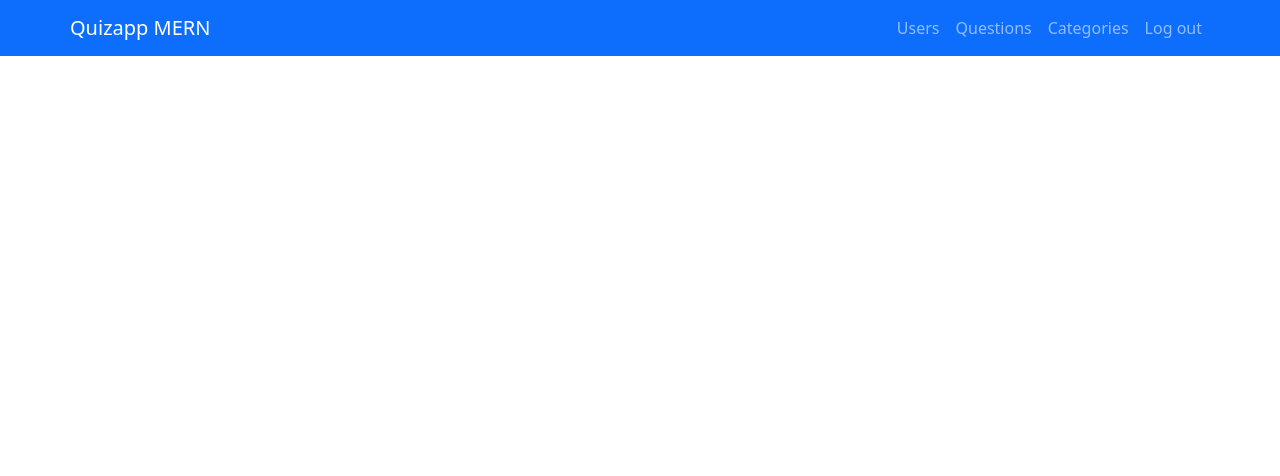
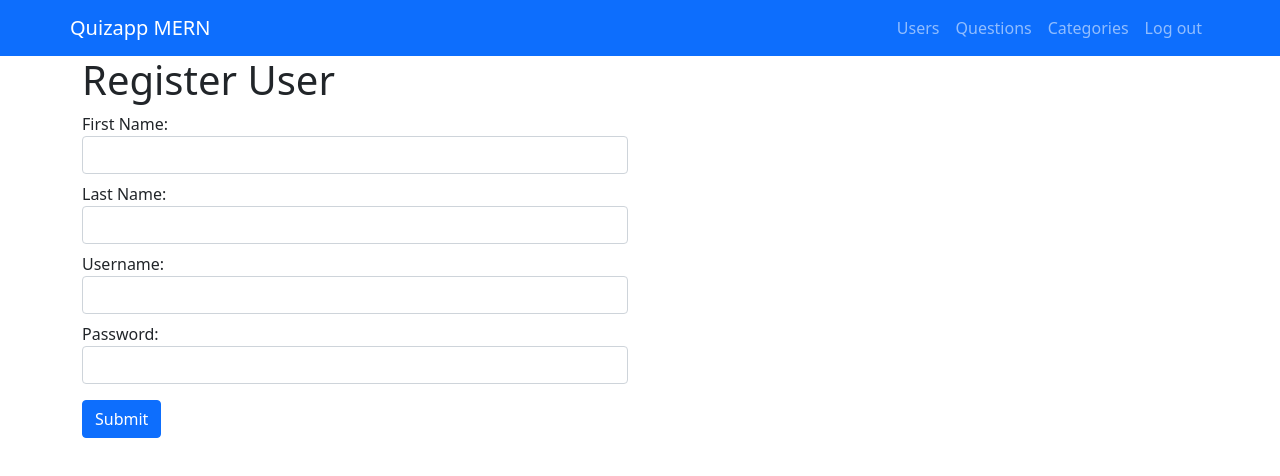
Before and after one commit to altinsallauka/quizapp-platform, a React (Create React App) app in the folder client/: page /register in a window 1280 px wide. Shown: the top 476 px of the page. Built offline with nearby package versions, Linux system fonts and the light colour scheme.

Commit message:
+ register user added

```diff
--- a/client/src/App.js
+++ b/client/src/App.js
@@ -13,6 +13,7 @@ import RolePage from "./components/role-page/RolePage";
 import DashboardComponent from "./components/dashboard/Dashboard";
 import NavBar from "./components/dashboard/nav-bar/NavBar";
 import UsersList from "./components/dashboard/users/UsersList";
+import RegisterUser from "./components/dashboard/register-user/RegisterUser";
 
 function App() {
   return (
@@ -28,6 +29,7 @@ function App() {
           <Route exact path="/home" component={DashboardComponent} />
           <Route exact path="/create-question" component={PostQuestion} />
           <Route exact path="/questions" component={QuestionsList} />
+          <Route exact path="/register" component={RegisterUser} />
           <Route exact path="/users" component={UsersList} />
           <Route exact path="/categories" component={CategoriesList} />
           <Route exact path="/create-category" component={PostCategory} />
--- a/client/src/components/dashboard/Dashboard.jsx
+++ b/client/src/components/dashboard/Dashboard.jsx
@@ -12,6 +12,7 @@ import PostQuestion from "./create-question/PostQuestion";
 import QuestionsList from "./questions/QuestionsList";
 import PostCategory from "./create-category/PostCategory";
 import UsersList from "./users/UsersList";
+import RegisterUser from "./register-user/RegisterUser";
 function DashboardComponent() {
   return (
     <Router>
@@ -25,6 +26,7 @@ function DashboardComponent() {
           <Route exact path="/login" component={LoginComponent} />
           {/* <Route exact path="/dashboard" component={DashboardComponent} /> */}
           <Route exact path="/create-question" component={PostQuestion} />
+          <Route exact path="/register" component={RegisterUser} />
           {/* <Route exact path="/questions" component={QuestionsList} /> */}
           <Route exact path="/categories" component={CategoriesList} />
           <Route exact path="/users" component={UsersList} />
--- /dev/null
+++ b/client/src/components/dashboard/register-user/RegisterUser.jsx
@@ -0,0 +1,88 @@
+import React from "react";
+import axios from "axios";
+import "./RegisterUser.scss";
+export default class RegisterUser extends React.Component {
+  constructor(props) {
+    super(props);
+    this.state = {
+      firstName: "",
+      lastName: "",
+      username: "",
+      password: "",
+    };
+
+    this.handleChange = this.handleChange.bind(this);
+    this.handleSubmit = this.handleSubmit.bind(this);
+  }
+
+  handleChange(event) {
+    this.setState({ [event.target.name]: event.target.value });
+  }
+
+  async handleSubmit(event) {
+    event.preventDefault();
+    const { firstName, lastName, username, password } = this.state;
+    const { data } = await axios.post("http://localhost:3001/users/register", {
+      firstName,
+      lastName,
+      username,
+      password,
+    });
+    console.log(data.data);
+    this.props.history.push("/users");
+  }
+
+  //   componentDidMount() {}
+  render() {
+    return (
+      <div className="row">
+        <div className="col-md-6">
+          <h1>Register User</h1>
+          <form onSubmit={this.handleSubmit}>
+            <label className="d-flex flex-column align-items-start">
+              First Name:
+              <input
+                type="text"
+                name="firstName"
+                className="form-control"
+                onChange={this.handleChange}
+              />
+            </label>
+            <label className="d-flex flex-column align-items-start">
+              Last Name:
+              <input
+                type="text"
+                name="lastName"
+                className="form-control"
+                onChange={this.handleChange}
+              />
+            </label>
+            <label className="d-flex flex-column align-items-start">
+              Username:
+              <input
+                type="text"
+                name="username"
+                className="form-control"
+                onChange={this.handleChange}
+              />
+            </label>
+            <label className="d-flex flex-column align-items-start">
+              Password:
+              <input
+                type="password"
+                name="password"
+                className="form-control"
+                onChange={this.handleChange}
+              />
+            </label>
+            <input
+              type="submit"
+              className="btn btn-primary mt-2"
+              value="Submit"
+            />
+          </form>
+        </div>
+      </div>
+    );
+  }
+}
--- a/client/src/components/dashboard/users/UsersList.jsx
+++ b/client/src/components/dashboard/users/UsersList.jsx
@@ -3,6 +3,7 @@ import axios from "axios";
 import "./UsersList.scss";
 // import editImageSrc from "../../../assets/edit.png";
 // import deleteImageSrc from "../../../assets/delete.png";
+import { Link } from "react-router-dom";
 import BootstrapTable from "react-bootstrap-table-next";
 import paginationFactory from "react-bootstrap-table2-paginator";
 // import * as ReactBootStrap from "react-bootstrap";
@@ -19,9 +20,9 @@ export default class UsersList extends React.Component {
         //   dataField: "_id",
         //   text: "ID",
         // },
-        { dataField: "firstName", text: "Name" },
-        { dataField: "lastName", text: "Last Name" },
-        // { dataField: "username", text: "username" },
+        // { dataField: "firstName", text: "Name" },
+        // { dataField: "lastName", text: "Last Name" },
+        { dataField: "username", text: "Username" },
         {
           dataField: "update",
           text: "Update",
@@ -140,6 +141,10 @@ export default class UsersList extends React.Component {
     return (
       <div>
         <div className="row mt-3 pt-4">
+          <Link to={"/register"} className="nav-link">
+            <h2>Register User</h2>
+          </Link>
+          <hr />
           <h3>List of users</h3>
           <BootstrapTable
             keyField="_id"
```
Also changed, not shown: client/src/components/dashboard/register-user/RegisterUser.scss (added).
